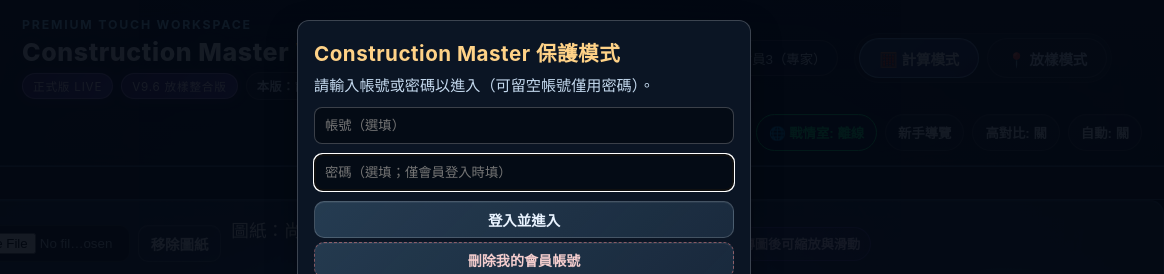
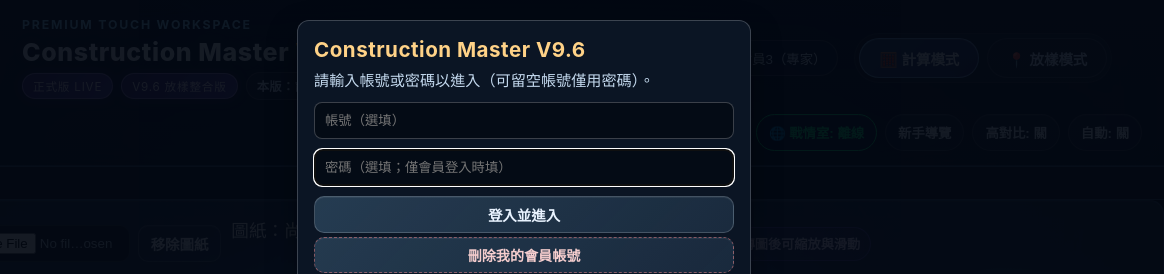
Before and after one commit to gt492145-sudo/BuildMaster_v96, a plain HTML site: page index.html in a window 1280 px wide. Shown: the top 274 px of the page, 116-1280 px from the left. Drawn offline with Linux system fonts and the light colour scheme.

Commit message:
Polish V9.6 GitHub Pages copy for App Review.
Use free-workspace title and panel heading; keep no-login and no-billing behavior.

```diff
--- a/index.html
+++ b/index.html
@@ -4,7 +4,7 @@
 <head>
 <meta charset="UTF-8">
 <meta name="viewport" content="width=device-width, initial-scale=1.0">
-<title>Construction Master V9.6 - 預算決策系統 (會員上線版)</title>
+<title>Construction Master V9.6 - 工程計算工作區（免費版）</title>
 <link rel="manifest" href="site.webmanifest">
 <meta name="theme-color" content="#0b1220">
 <meta name="apple-mobile-web-app-capable" content="yes">
@@ -37,7 +37,7 @@
 
 <div id="securityLock" class="security-lock">
     <div class="security-panel">
-        <h3>Construction Master 保護模式</h3>
+        <h3>Construction Master V9.6</h3>
         <p id="securityMessage">歡迎使用 Construction Master。本版免登入，可直接進入工作區。</p>
         <input id="securityMemberInput" class="security-input" type="text" placeholder="帳號（選填）">
         <input id="securityCodeInput" class="security-input" type="password" placeholder="密碼（選填；僅會員登入時填）">
```
